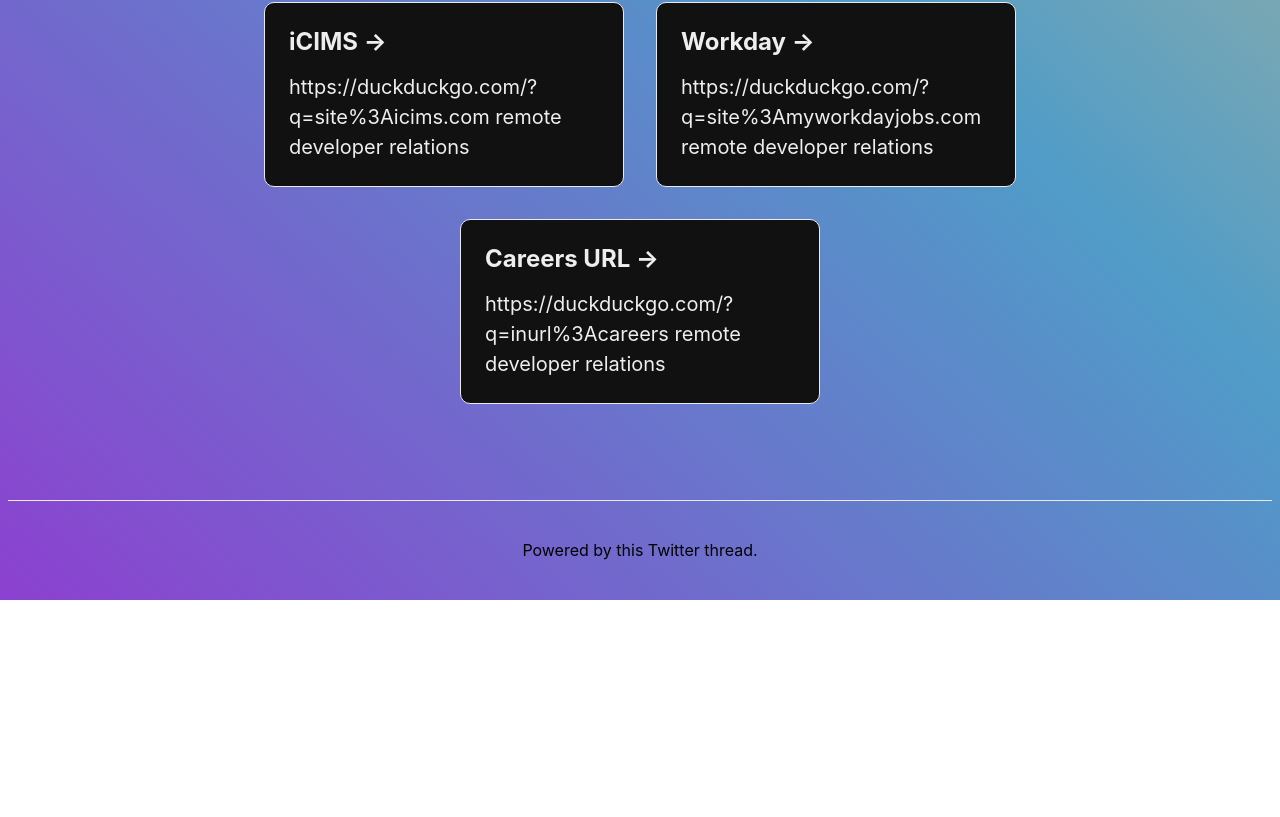
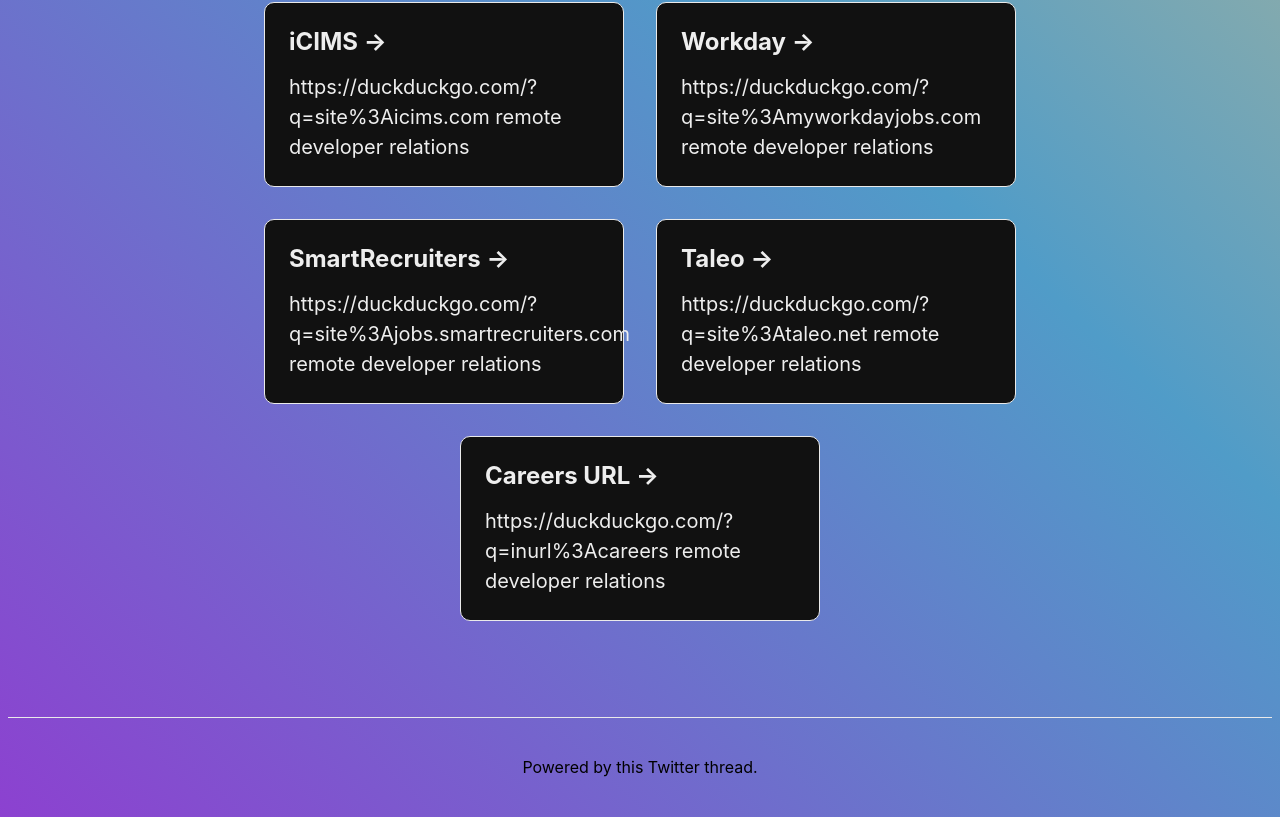
Before and after one commit to bennett-elder/upvoteremote, a Next.js app: page / in a window 1280 px wide. Shown: the part 1260-2077 px from the top of the page. Before the commit the page ends 1860 px from the top, so only its background shows below. Built offline with nearby package versions, Linux system fonts and the light colour scheme.

Commit message:
Update index.js

```diff
--- a/pages/index.js
+++ b/pages/index.js
@@ -39,6 +39,14 @@
     {
       "title": "Workday",
       "querySlug": "site%3Amyworkdayjobs.com"
+    },
+    {
+      "title": "SmartRecruiters",
+      "querySlug": "site%3Ajobs.smartrecruiters.com"
+    },
+    {
+      "title": "Taleo",
+      "querySlug": "site%3Ataleo.net"
     },
     {
       "title": "Careers URL",
```
